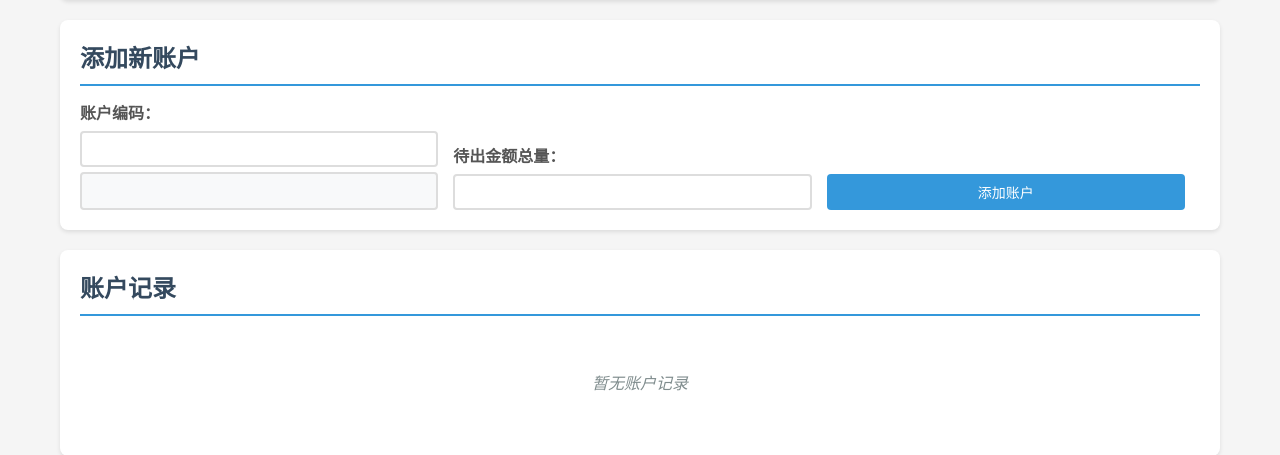
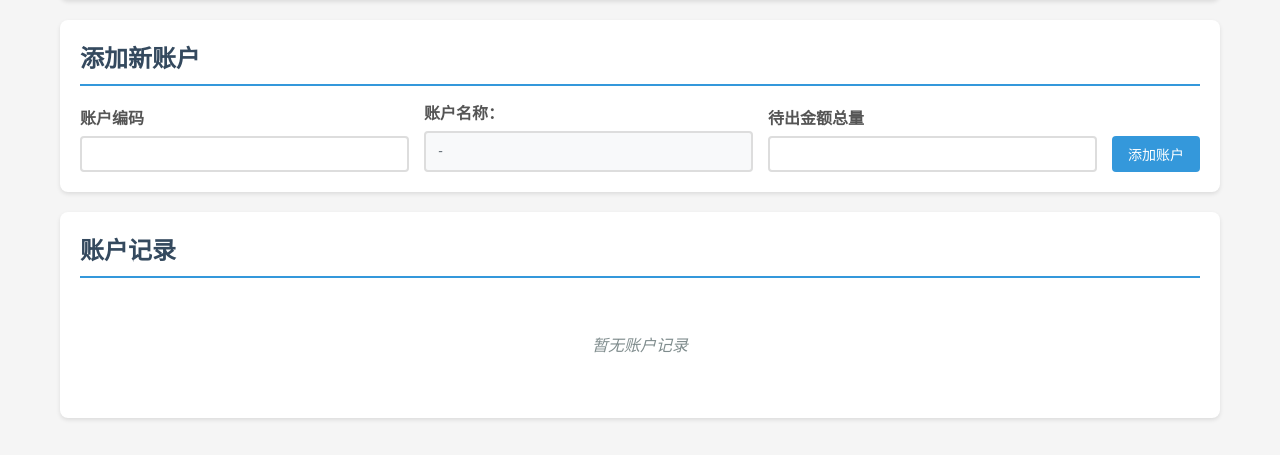
Before and after one commit to Captainmonkeyy/trade-tracker-web, a FastAPI app: template templates/index.html in a window 1280 px wide. Shown: the part 111-566 px from the top of the page. Run offline with FastAPI, Linux system fonts and the light colour scheme; the template is opened without the code that fills it, so the values that code supplies are empty.

Commit message:
Update index.html
1.新增【账户名称】栏位
2.将【添加支付】【锁定】【删除】三个栏位对齐

```diff
--- a/templates/index.html
+++ b/templates/index.html
@@ -22,21 +22,24 @@
             </div>
         </header>
 
-        <!-- 其余代码保持不变 -->
         {% if not session.is_viewer %}
             <div class="add-account-section">
                 <h2>添加新账户</h2>
                 <form method="post" action="/add_account" class="account-form">
                     <div class="form-row">
                         <div class="form-group">
-                        <label for="account_code">账户编码：</label>
+                            <label for="account_code">账户编码</label>
                             <input type="text" id="account_code" name="account_code" required
                                    onchange="getAccountName()">
-                        <span id="account_name_display" class="account-name-display"></span>
                         </div>
 
                         <div class="form-group">
-                        <label for="total_amount">待出金额总量：</label>
+                            <label for="account_name_display">账户名称：</label>
+                            <span id="account_name_display" class="account-name-display">-</span>
+                        </div>
+
+                        <div class="form-group">
+                            <label for="total_amount">待出金额总量</label>
                             <input type="number" id="total_amount" name="total_amount" step="1" required>
                         </div>
 
@@ -73,9 +76,8 @@
                             <td>{{ account.total_amount }}</td>
 
                             {% for amount in account.paid_amounts %}
-                            <td class="paid-amount" onclick="copyPaymentText('{{ account.account_name }}', '{{ account.manager }}', {{ amount }})">
+                            <td class="paid-amount" onclick="copyPaymentText('{{ account.account_name }}', '{{ account.manager }}', '{{ amount }}')">
                                 {{ amount }}
-                            </td>
                             {% endfor %}
 
                             {% for i in range((accounts|map(attribute='paid_amounts')|map('length')|max or 0) - account.paid_amounts|length) %}
@@ -118,6 +120,7 @@
         </div>
     </div>
 
+
 <script>
     async function getAccountName() {
         const accountCode = document.getElementById('account_code').value;
@@ -127,11 +130,18 @@
             try {
                 const response = await fetch(`/get_account_name/${accountCode}`);
                 const data = await response.json();
+
+                if (data.account_name) {
                     display.textContent = data.account_name;
                     display.className = 'account-name-display valid';
-                } catch (error) {
+                } else {
                     display.textContent = '账户编码不存在';
                     display.className = 'account-name-display invalid';
+                }
+            } catch (error) {
+                display.textContent = '查询失败';
+                display.className = 'account-name-display invalid';
+                console.error('Error fetching account name:', error);
             }
         } else {
             display.textContent = '';
@@ -162,5 +172,90 @@
         });
     });
 </script>
+
+    <!--    <script>-->
+    <!--    // 编辑总金额功能-->
+    <!--    function editTotalAmount(element) {-->
+    <!--        const currentAmount = element.textContent;-->
+    <!--        const accountIndex = element.getAttribute('data-account-index');-->
+
+    <!--        // 创建输入框-->
+    <!--        const input = document.createElement('input');-->
+    <!--        input.type = 'number';-->
+    <!--        input.value = currentAmount;-->
+    <!--        input.step = '1';-->
+    <!--        input.className = 'amount-edit-input';-->
+
+    <!--        // 替换span为输入框-->
+    <!--        element.replaceWith(input);-->
+    <!--        input.focus();-->
+    <!--        input.select();-->
+
+    <!--        // 处理输入完成-->
+    <!--        function finishEdit() {-->
+    <!--            const newAmount = input.value;-->
+    <!--            if (newAmount && newAmount !== currentAmount) {-->
+    <!--                if (confirm(`确定将总金额从 ${currentAmount} 修改为 ${newAmount} 吗？`)) {-->
+    <!--                    // 发送请求到后端更新金额-->
+    <!--                    updateTotalAmount(accountIndex, newAmount);-->
+    <!--                } else {-->
+    <!--                    // 取消编辑，恢复原值-->
+    <!--                    cancelEdit(input, currentAmount, accountIndex);-->
+    <!--                }-->
+    <!--            } else {-->
+    <!--                cancelEdit(input, currentAmount, accountIndex);-->
+    <!--            }-->
+    <!--        }-->
+
+    <!--        // 绑定事件-->
+    <!--        input.addEventListener('blur', finishEdit);-->
+    <!--        input.addEventListener('keydown', function(e) {-->
+    <!--            if (e.key === 'Enter') {-->
+    <!--                finishEdit();-->
+    <!--            } else if (e.key === 'Escape') {-->
+    <!--                cancelEdit(input, currentAmount, accountIndex);-->
+    <!--            }-->
+    <!--        });-->
+    <!--    }-->
+
+    <!--    // 取消编辑-->
+    <!--    function cancelEdit(input, originalAmount, accountIndex) {-->
+    <!--        const span = document.createElement('span');-->
+    <!--        span.className = 'editable-amount';-->
+    <!--        span.textContent = originalAmount;-->
+    <!--        span.setAttribute('data-account-index', accountIndex);-->
+    <!--        span.onclick = function() { editTotalAmount(this); };-->
+    <!--        input.replaceWith(span);-->
+    <!--    }-->
+
+    <!--    // 更新总金额到后端-->
+    <!--    async function updateTotalAmount(accountIndex, newAmount) {-->
+    <!--        try {-->
+    <!--            const response = await fetch('/update_total_amount', {-->
+    <!--                method: 'POST',-->
+    <!--                headers: {-->
+    <!--                    'Content-Type': 'application/json',-->
+    <!--                },-->
+    <!--                body: JSON.stringify({-->
+    <!--                    account_index: parseInt(accountIndex),-->
+    <!--                    new_amount: parseInt(newAmount)-->
+    <!--                })-->
+    <!--            });-->
+
+    <!--            const result = await response.json();-->
+
+    <!--            if (result.success) {-->
+    <!--                // 更新页面显示-->
+    <!--                location.reload();-->
+    <!--            } else {-->
+    <!--                alert('更新失败：' + result.message);-->
+    <!--                location.reload();-->
+    <!--            }-->
+    <!--        } catch (error) {-->
+    <!--            alert('网络错误，请重试');-->
+    <!--            location.reload();-->
+    <!--        }-->
+    <!--    }-->
+    <!--    </script>-->
 </body>
 </html>
```
Lines whose indentation alone changed are shown as unchanged.
